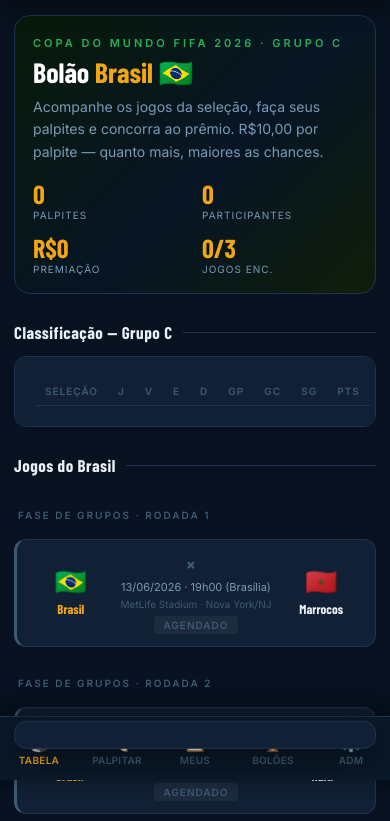
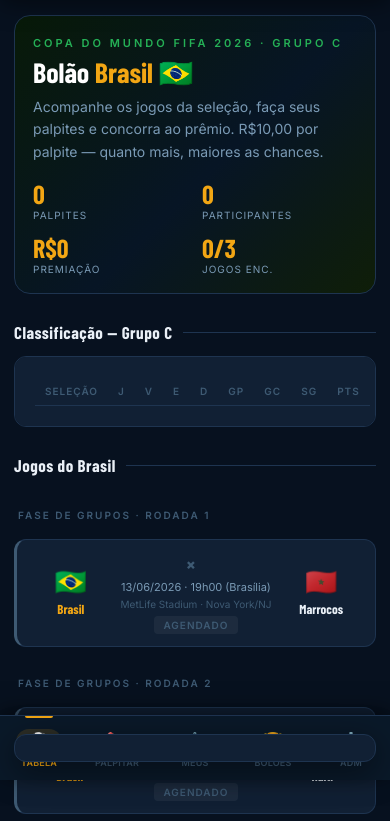
Before and after one commit to coffeeassessoria/bolao-general, a website built with Vite: page index.html in a window 390 px wide. Shown: the part 64-885 px from the top of the page. Built offline with nearby package versions, Linux system fonts and the light colour scheme; some packages are replaced by stand-ins of ours; no server answers; the database is empty; a web font is replaced by a local one.

Commit message:
fix: menu mobile funcional com safe area e active state claro
- viewport-fit=cover para iphone com barra home
- safe area inset no bottom nav, main e toast
- pill dourado + linha no topo para indicar aba ativa
- db-status oculto no mobile (erros aparecem como toast)
- modal vira bottom sheet com padding safe area

```diff
--- a/index.html
+++ b/index.html
@@ -2,7 +2,7 @@
 <html lang="pt-BR">
 <head>
 <meta charset="UTF-8">
-<meta name="viewport" content="width=device-width, initial-scale=1.0">
+<meta name="viewport" content="width=device-width, initial-scale=1.0, viewport-fit=cover">
 <title>Bolão Copa 2026 · General Carros</title>
 <link rel="preconnect" href="https://fonts.googleapis.com">
 <link href="https://fonts.googleapis.com/css2?family=Barlow+Condensed:wght@400;600;700;800&family=Inter:wght@400;500;600&display=swap" rel="stylesheet">
@@ -167,23 +167,23 @@
 <!-- NAV INFERIOR (mobile) -->
 <nav class="bottom-nav" id="bottom-nav">
   <button class="bnav-btn active" data-page="tabela" onclick="goPage('tabela')">
-    <span class="bnav-icon">⚽</span>
+    <span class="bnav-pill"><span class="bnav-icon">⚽</span></span>
     <span class="bnav-label">Tabela</span>
   </button>
   <button class="bnav-btn" data-page="palpitar" onclick="goPage('palpitar')">
-    <span class="bnav-icon">✏️</span>
+    <span class="bnav-pill"><span class="bnav-icon">✏️</span></span>
     <span class="bnav-label">Palpitar</span>
   </button>
   <button class="bnav-btn" data-page="meus" onclick="goPage('meus')">
-    <span class="bnav-icon">📋</span>
+    <span class="bnav-pill"><span class="bnav-icon">📋</span></span>
     <span class="bnav-label">Meus</span>
   </button>
   <button class="bnav-btn" data-page="ranking" onclick="goPage('ranking')">
-    <span class="bnav-icon">🏆</span>
+    <span class="bnav-pill"><span class="bnav-icon">🏆</span></span>
     <span class="bnav-label">Bolões</span>
   </button>
   <button class="bnav-btn" data-page="adm" onclick="goPage('adm')">
-    <span class="bnav-icon">⚙️</span>
+    <span class="bnav-pill"><span class="bnav-icon">⚙️</span></span>
     <span class="bnav-label">ADM</span>
   </button>
 </nav>
--- a/src/style.css
+++ b/src/style.css
@@ -290,39 +290,61 @@
 .bottom-nav {
   display: none;
   position: fixed; bottom: 0; left: 0; right: 0;
-  height: var(--bnav-h);
+  /* altura + safe area para iphone com home bar */
+  padding-bottom: env(safe-area-inset-bottom, 0px);
   background: #0A1929;
   border-top: 1px solid var(--border);
   z-index: 200;
-  box-shadow: 0 -4px 20px rgba(0,0,0,.4);
+  box-shadow: 0 -4px 20px rgba(0,0,0,.5);
 }
 .bnav-btn {
   flex: 1;
   background: none; border: none;
   display: flex; flex-direction: column; align-items: center; justify-content: center;
-  gap: 3px; padding: 6px 4px;
+  gap: 2px;
+  min-height: var(--bnav-h);
+  padding: 6px 2px;
   cursor: pointer;
   color: var(--text-muted);
-  transition: color .2s;
+  transition: color .15s;
   -webkit-tap-highlight-color: transparent;
+  position: relative;
+}
+/* indicador de aba ativa (linha no topo) */
+.bnav-btn.active::before {
+  content: '';
+  position: absolute; top: 0; left: 50%; transform: translateX(-50%);
+  width: 28px; height: 2px;
+  background: var(--gold);
+  border-radius: 0 0 3px 3px;
 }
 .bnav-btn.active { color: var(--gold); }
-.bnav-btn:active { opacity: .7; }
-.bnav-icon { font-size: 20px; line-height: 1; }
-.bnav-label { font-family: 'Inter', sans-serif; font-size: 10px; font-weight: 600; letter-spacing: .3px; text-transform: uppercase; }
+.bnav-btn:active { opacity: .65; }
+/* pill ao redor do ícone ativo */
+.bnav-pill {
+  display: flex; align-items: center; justify-content: center;
+  width: 46px; height: 26px;
+  border-radius: 13px;
+  transition: background .15s;
+}
+.bnav-btn.active .bnav-pill { background: rgba(242,166,20,.15); }
+.bnav-icon  { font-size: 18px; line-height: 1; }
+.bnav-label { font-family: 'Inter', sans-serif; font-size: 9px; font-weight: 600; letter-spacing: .2px; text-transform: uppercase; white-space: nowrap; }
 
 /* ── RESPONSIVE ── */
 @media (max-width: 600px) {
-  /* show bottom nav, hide top nav */
+  /* bottom nav visível, top nav oculto */
   .bottom-nav { display: flex; }
-  .top-nav { display: none; }
+  .top-nav    { display: none; }
+
+  /* header: logo menor, esconde db-status (erros aparecem como toast) */
   .header-logo { height: 34px; }
-  .logo-mark { font-size: 16px; }
-  .logo-sub { display: none; }
-  .db-status { font-size: 10px; }
+  .logo-mark   { font-size: 16px; }
+  .logo-sub    { display: none; }
+  .db-status   { display: none; }
 
-  /* main gets padding for bottom nav */
-  main { padding: 16px 14px calc(var(--bnav-h) + 20px); }
+  /* main: padding inferior = nav + safe area do iPhone */
+  main { padding: 16px 14px calc(var(--bnav-h) + env(safe-area-inset-bottom, 0px) + 16px); }
 
   /* hero */
   .hero { padding: 20px 18px 18px; }
@@ -342,7 +364,7 @@
   .palpitar-card { padding: 16px; }
   .form-grid { grid-template-columns: 1fr; }
 
-  /* score stepper mobile */
+  /* score stepper */
   .palpite-placar { padding: 14px 10px; gap: 6px; grid-template-columns: 1fr 30px 1fr; }
   .palpite-team-flag { font-size: 28px; }
   .palpite-team-label { font-size: 11px; }
@@ -356,18 +378,29 @@
   .palpite-result-display { font-size: 22px; }
 
   /* ranking */
-  .ranking-row, .ranking-head { grid-template-columns: 32px 1fr 52px 60px; }
-  .ranking-row .ranking-col:last-child, .ranking-head span:last-child { display: none; }
+  .ranking-row { grid-template-columns: 32px 1fr 52px 60px; }
+  .ranking-row .ranking-col:last-child { display: none; }
 
-  /* modal */
-  .modal-overlay { padding: 12px; align-items: flex-end; }
-  .modal { border-radius: 16px 16px 0 0; max-width: 100%; padding: 24px 20px; }
-  .modal-actions { flex-direction: column-reverse; }
-  .modal-actions .btn { width: 100%; padding: 13px; }
+  /* modal → bottom sheet */
+  .modal-overlay { padding: 0; align-items: flex-end; }
+  .modal {
+    border-radius: 20px 20px 0 0; max-width: 100%; width: 100%;
+    padding: 24px 20px calc(20px + env(safe-area-inset-bottom, 0px));
+  }
+  .modal-actions { flex-direction: column-reverse; gap: 8px; }
+  .modal-actions .btn { width: 100%; padding: 14px; }
 
-  /* toast acima do bottom nav */
-  #toast { bottom: calc(var(--bnav-h) + 12px); right: 14px; left: 14px; max-width: none; text-align: center; transform: translateY(160%); }
+  /* toast acima do bottom nav + safe area */
+  #toast {
+    bottom: calc(var(--bnav-h) + env(safe-area-inset-bottom, 0px) + 10px);
+    right: 14px; left: 14px; max-width: none; text-align: center;
+    transform: translateY(200%);
+  }
   #toast.show { transform: translateY(0); }
+
+  /* bolão cards */
+  .bolao-card { padding: 14px 14px; }
+  .bolao-teams { font-size: 15px; }
 
   /* section title */
   .section-title { font-size: 17px; }
```
